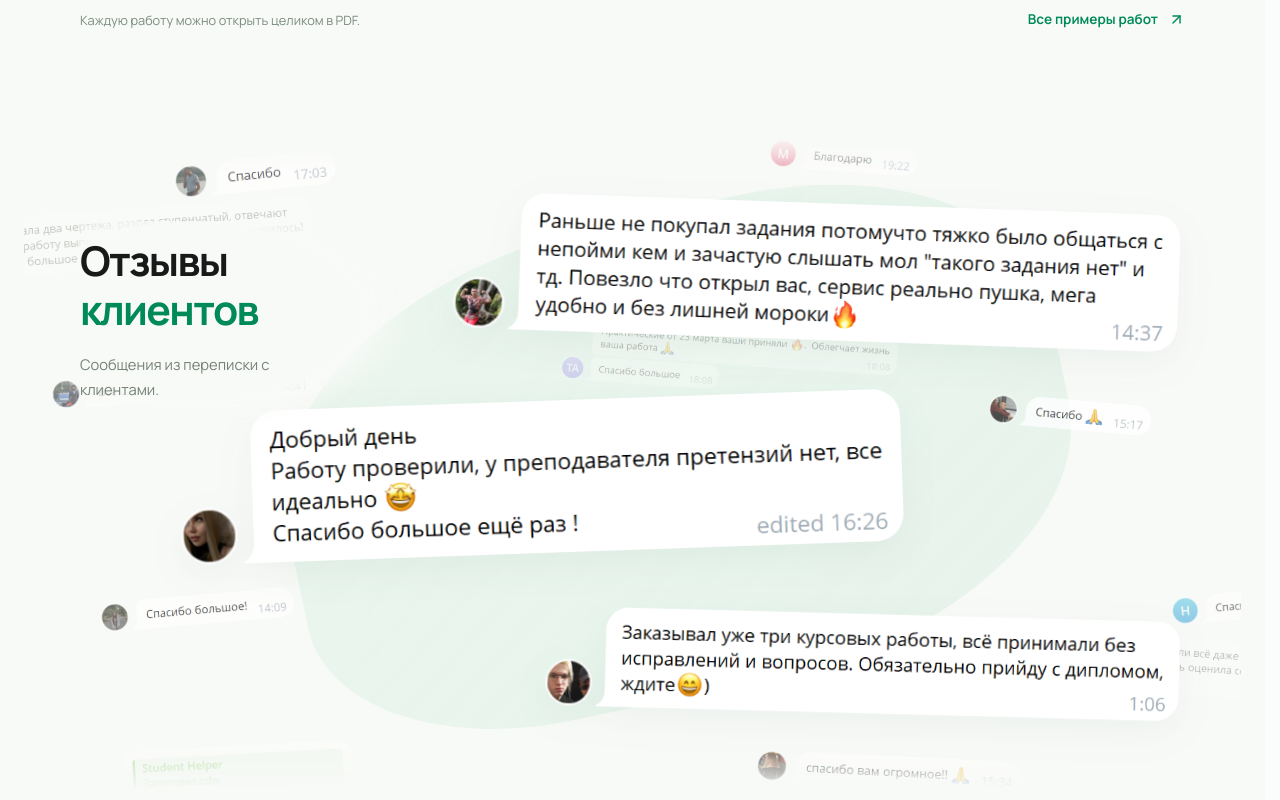
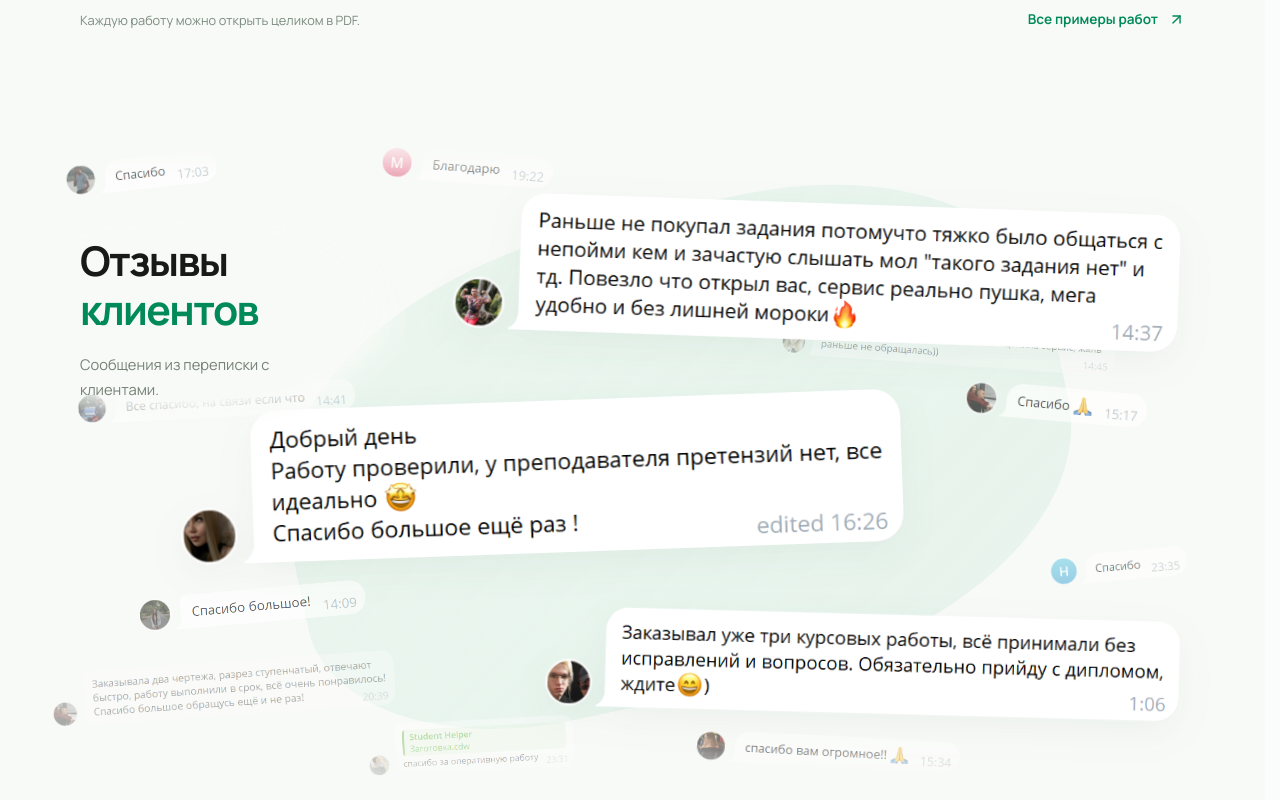
Before and after one commit to StudentHelperomsk/New-site, a React (Vite) app: page / in a window 1280 px wide. Shown: the part 4480-5280 px from the top of the page. Built offline with nearby package versions, Linux system fonts and the light colour scheme.

Commit message:
Arrange reviews in a static layered collage

```diff
--- a/src/components/landing/ReviewsSection.jsx
+++ b/src/components/landing/ReviewsSection.jsx
@@ -1,19 +1,14 @@
-import { useRef } from 'react'
 import { reviews } from '../../content/landing'
 import { reviewBackdrop } from '../../content/reviewBackdrop'
-import useReviewParallax from '../../hooks/useReviewParallax'
 import '../../styles/reviews.css'
 
 export default function ReviewsSection() {
-  const section = useRef(null)
-  useReviewParallax(section)
-
-  return <section className="landing-section reviews-section" id="reviews" ref={section} aria-labelledby="reviews-title">
+  return <section className="landing-section reviews-section" id="reviews" aria-labelledby="reviews-title">
     <div className="reviews-atmosphere" aria-hidden="true">
       <div className="reviews-halo" />
-      {reviewBackdrop.map(review => <img className="review-drift" key={review.image} src={`/assets/reviews/${review.image}`} alt="" width={review.width} height={review.height} loading="lazy" decoding="async" style={{
+      {reviewBackdrop.map(review => <img className="review-background-message" key={review.image} src={`/assets/reviews/${review.image}`} alt="" width={review.width} height={review.height} loading="lazy" decoding="async" style={{
         left: `${review.x}%`, top: `${review.y}%`, width: `min(${review.size}px, 34%)`, opacity: review.opacity,
-        '--travel-x': `${review.travelX}px`, '--travel-y': `${review.travelY}px`, '--review-tilt': `${review.tilt}deg`,
+        '--review-tilt': `${review.tilt}deg`,
       }} />)}
     </div>
     <div className="reviews-intro"><h2 id="reviews-title">Отзывы<br />{' '}<em>клиентов</em></h2><p>Сообщения из переписки с клиентами.</p></div>
--- a/src/content/reviewBackdrop.js
+++ b/src/content/reviewBackdrop.js
@@ -1,15 +1,15 @@
 // Additional original messages from studenthelper.ru. No repeated copies.
-// Coordinates set the resting collage; scroll travel affects this layer only.
+// Fixed positions keep the heading clear and fill the gaps around the main reviews.
 export const reviewBackdrop = [
-  { image: 'review-01.webp', width: 337, height: 78, x: 12, y: 3, size: 170, travelX: 430, travelY: -45, tilt: -6, opacity: .65 },
-  { image: 'review-10.webp', width: 370, height: 81, x: 61, y: 1, size: 155, travelX: -600, travelY: 30, tilt: 4, opacity: .55 },
-  { image: 'review-23.webp', width: 618, height: 78, x: 2, y: 36, size: 270, travelX: 500, travelY: -42, tilt: -3, opacity: .60 },
-  { image: 'review-31.webp', width: 384, height: 82, x: 79, y: 40, size: 170, travelX: -440, travelY: 30, tilt: 5, opacity: .70 },
-  { image: 'review-18.webp', width: 465, height: 78, x: 6, y: 70, size: 200, travelX: 440, travelY: -55, tilt: -5, opacity: .65 },
-  { image: 'review-26.webp', width: 576, height: 84, x: 60, y: 94, size: 270, travelX: -650, travelY: 20, tilt: 3, opacity: .65 },
-  { image: 'review-29.webp', width: 337, height: 84, x: 94, y: 69, size: 140, travelX: -350, travelY: 35, tilt: -5, opacity: .55 },
-  { image: 'review-33.webp', width: 895, height: 152, x: -8, y: 11, size: 390, travelX: 550, travelY: 60, tilt: -4, opacity: .22 },
-  { image: 'review-35.webp', width: 909, height: 148, x: 76, y: 76, size: 370, travelX: -520, travelY: -55, tilt: 4, opacity: .25 },
-  { image: 'review-02.webp', width: 635, height: 167, x: 5, y: 93, size: 270, travelX: 380, travelY: -15, tilt: -3, opacity: .38 },
-  { image: 'review-07.webp', width: 952, height: 191, x: 44, y: 29, size: 340, travelX: -600, travelY: -35, tilt: 4, opacity: .26 },
+  { image: 'review-01.webp', width: 337, height: 78, x: 3, y: 3, size: 160, tilt: -6, opacity: .60 },
+  { image: 'review-10.webp', width: 370, height: 81, x: 29, y: 2, size: 180, tilt: 4, opacity: .50 },
+  { image: 'review-23.webp', width: 618, height: 78, x: 4, y: 38, size: 285, tilt: -3, opacity: .52 },
+  { image: 'review-31.webp', width: 384, height: 82, x: 77, y: 38, size: 190, tilt: 5, opacity: .65 },
+  { image: 'review-18.webp', width: 465, height: 78, x: 9, y: 69, size: 235, tilt: -5, opacity: .60 },
+  { image: 'review-26.webp', width: 576, height: 84, x: 55, y: 91, size: 270, tilt: 3, opacity: .55 },
+  { image: 'review-29.webp', width: 337, height: 84, x: 84, y: 63, size: 145, tilt: -5, opacity: .50 },
+  { image: 'review-33.webp', width: 895, height: 152, x: 2, y: 80, size: 350, tilt: -4, opacity: .32 },
+  { image: 'review-35.webp', width: 909, height: 148, x: 62, y: 27, size: 340, tilt: 4, opacity: .32 },
+  { image: 'review-02.webp', width: 635, height: 167, x: 28, y: 89, size: 210, tilt: -3, opacity: .40 },
+  { image: 'review-07.webp', width: 952, height: 191, x: 33, y: 49, size: 370, tilt: 4, opacity: .22 },
 ]
--- a/src/hooks/useReviewParallax.js
+++ /dev/null
@@ -1,50 +0,0 @@
-import { useEffect } from 'react'
-
-// Only the decorative layer follows scrolling. The readable reviews never move.
-export default function useReviewParallax(root) {
-  useEffect(() => {
-    const element = root.current
-    if (!element || !('IntersectionObserver' in window)) return
-
-    const motion = window.matchMedia('(min-width: 981px) and (prefers-reduced-motion: no-preference)')
-    let visible = false
-    let frame = 0
-
-    const paint = () => {
-      frame = 0
-      if (!motion.matches || !visible || document.hidden) return
-      const bounds = element.getBoundingClientRect()
-      const progress = Math.min(1, Math.max(0, (window.innerHeight - bounds.top) / (window.innerHeight + bounds.height)))
-      element.style.setProperty('--review-scroll', (progress - .5).toFixed(4))
-    }
-    const schedule = () => {
-      if (!frame && visible && motion.matches && !document.hidden) frame = requestAnimationFrame(paint)
-    }
-    const reset = () => {
-      cancelAnimationFrame(frame)
-      frame = 0
-      element.style.removeProperty('--review-scroll')
-      schedule()
-    }
-    const observer = new IntersectionObserver(([entry]) => {
-      visible = entry.isIntersecting
-      if (visible) schedule()
-      else { cancelAnimationFrame(frame); frame = 0 }
-    }, { rootMargin: '80px' })
-
-    observer.observe(element)
-    window.addEventListener('scroll', schedule, { passive: true })
-    window.addEventListener('resize', schedule)
-    document.addEventListener('visibilitychange', reset)
-    motion.addEventListener('change', reset)
-    return () => {
-      cancelAnimationFrame(frame)
-      observer.disconnect()
-      window.removeEventListener('scroll', schedule)
-      window.removeEventListener('resize', schedule)
-      document.removeEventListener('visibilitychange', reset)
-      motion.removeEventListener('change', reset)
-      element.style.removeProperty('--review-scroll')
-    }
-  }, [root])
-}
--- a/src/styles/landing.css
+++ b/src/styles/landing.css
@@ -224,7 +224,7 @@
 .service-detail-content h3 { font-size: clamp(1.5rem, 2.4vw, 2.15rem); letter-spacing: -.9px; line-height: 1.2; margin: 0 0 16px; font-weight: 700; }
 .service-detail-description { min-height: 76px; margin-bottom: 25px; }
 
-/* Reviews: see reviews.css for the static collage and decorative scroll layer. */
+/* Reviews: see reviews.css for the static message collage. */
 
 @media (max-width: 600px) {
   .service-stage { padding: 25px; }
--- a/src/styles/reviews.css
+++ b/src/styles/reviews.css
@@ -1,4 +1,4 @@
-/* Main messages are laid out normally and stay still. Only the backdrop moves. */
+/* A static composition of primary reviews and smaller background messages. */
 .reviews-section { position: relative; isolation: isolate; padding: 64px 28px 72px; }
 .reviews-intro { position: absolute; left: 28px; top: 86px; z-index: 2; width: 28%; padding: 15px 0 22px; background: radial-gradient(ellipse at 35% 45%, var(--page-background) 55%, transparent 75%); }
 .reviews-intro h2 { font-size: clamp(1.9rem, 3.2vw, 3rem); line-height: 1.2; letter-spacing: -1.65px; margin: 0 0 18px; font-weight: 700; }
@@ -6,7 +6,7 @@
 .reviews-intro p { max-width: 260px; margin: 0; color: #758176; font-size: .92rem; line-height: 1.7; }
 .reviews-atmosphere { position: absolute; z-index: -1; inset: 0 -28px; pointer-events: none; overflow: clip; mask-image: linear-gradient(to bottom, transparent, #000 6%, #000 93%, transparent); }
 .reviews-halo { position: absolute; left: 21%; top: 12%; width: 65%; height: 73%; border-radius: 48% 35% 44% 30%; background: linear-gradient(145deg, #e5f3eabd, #ddf0e6a3); transform: rotate(-12deg); }
-.review-drift { position: absolute; display: block; height: auto; transform: translate3d(calc(var(--review-scroll, 0) * var(--travel-x)), calc(var(--review-scroll, 0) * var(--travel-y)), 0) rotate(var(--review-tilt)); }
+.review-background-message { position: absolute; display: block; height: auto; transform: rotate(var(--review-tilt)); }
 .reviews-grid { display: grid; grid-template-columns: repeat(12, minmax(0, 1fr)); gap: 48px 0; position: relative; z-index: 1; }
 .review-card { grid-column: 5 / -1; width: 100%; min-width: 0; margin: 0; transform: rotate(2deg); }
 .review-card:nth-child(2) { grid-column: 2 / 10; transform: rotate(-2deg); }
@@ -24,7 +24,7 @@
   .review-card:nth-child(2) { align-self: flex-end; transform: rotate(1deg); }
   .review-card:nth-child(3) { transform: rotate(-1deg); }
   .reviews-atmosphere { inset: 110px -12px 0; }
-  .review-drift { display: none; }
+  .review-background-message { display: none; }
   .reviews-halo { top: 0; left: 12%; width: 85%; height: 90%; }
 }
 
@@ -38,7 +38,3 @@
   .review-transcript { display: block; margin: 0; padding: 18px 20px; border: 1px solid #e5ece7; border-radius: 22px 22px 22px 5px; background: white; color: var(--ink); font-size: .94rem; line-height: 1.6; white-space: pre-line; }
   .review-card:nth-child(2) .review-transcript { border-radius: 22px 22px 5px 22px; }
 }
-
-@media (prefers-reduced-motion: reduce) {
-  .review-drift { transform: rotate(var(--review-tilt)); }
-}
```
Also changed, not shown: 2 other files (tests, documents, lock files or other folders).
